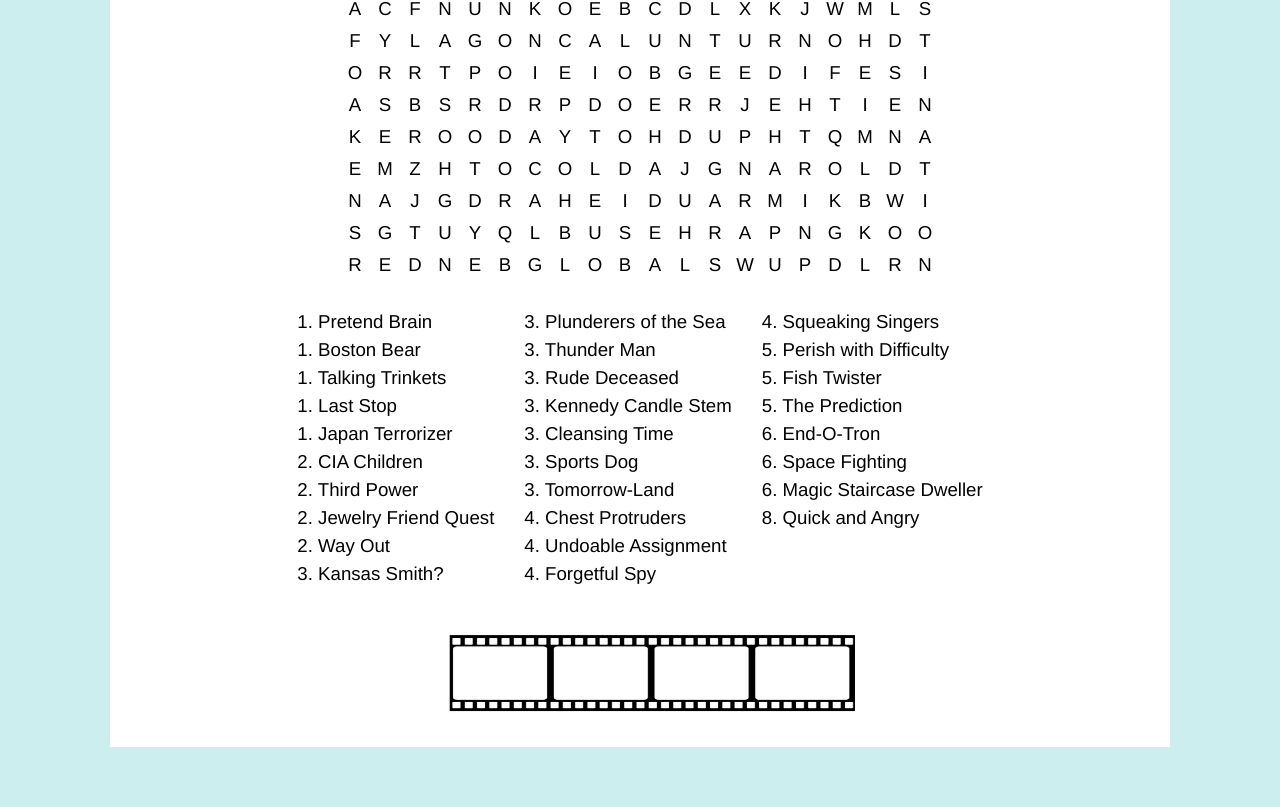
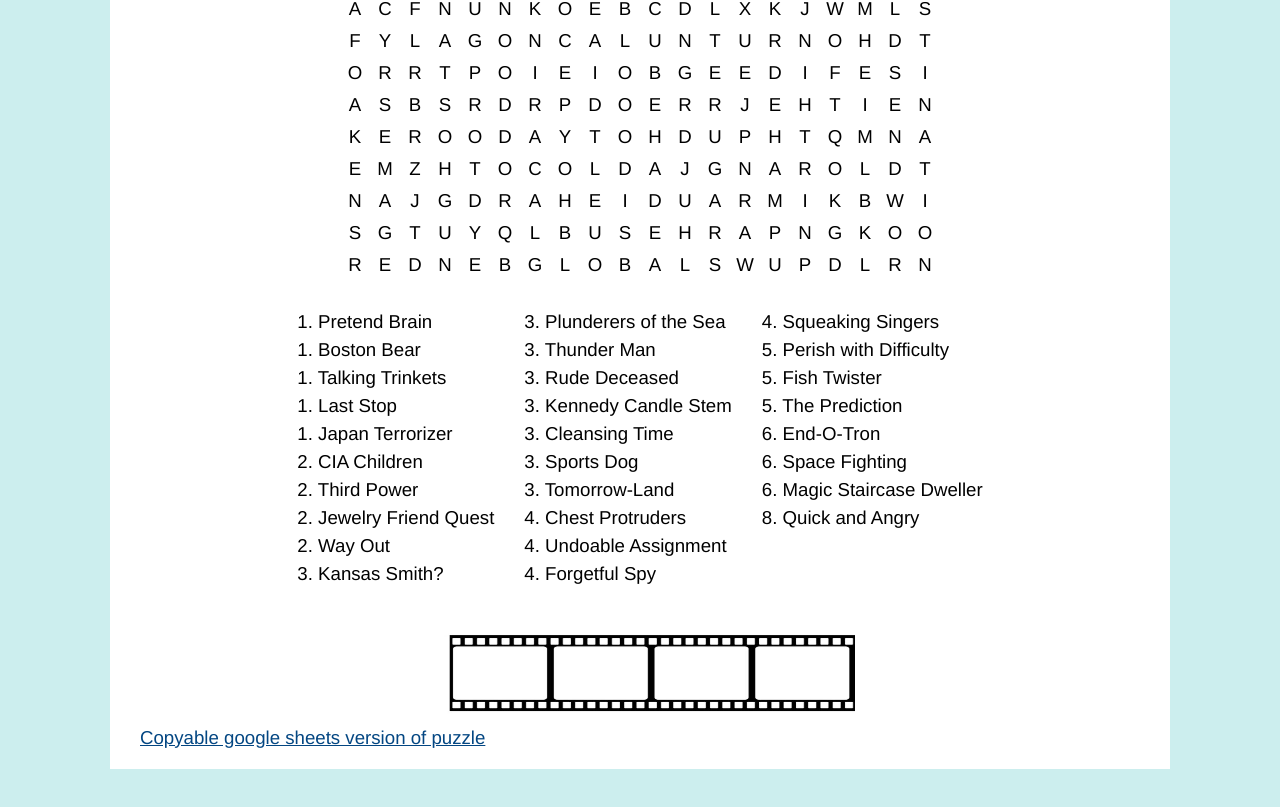
Before and after one commit to DavidBerardo/KIPH, a plain HTML site: page puzzle/same_old_story.html in a window 1280 px wide. Shown: the part 740-1547 px from the top of the page. Drawn offline with nearby package versions, Linux system fonts and the light colour scheme; a script that the page names is missing.

Commit message:
added google sheet link for same old story

```diff
--- a/puzzle/same_old_story.html
+++ b/puzzle/same_old_story.html
@@ -147,6 +147,8 @@
             <img alt="" src="../images/film.png" style="width: 429.82px; height: 112.43px;" title="">
         </div>
 
+        <a href="https://docs.google.com/spreadsheets/d/1qiDH6EsWQIVSwq3f6ihrE3uTsjWmiKHGjxQT3Io3ekg/edit?usp=sharing" target="_blank">Copyable google sheets version of puzzle</a>
+
       <!-- Puzzle content ends here -->
     </div>
   </main>
```
